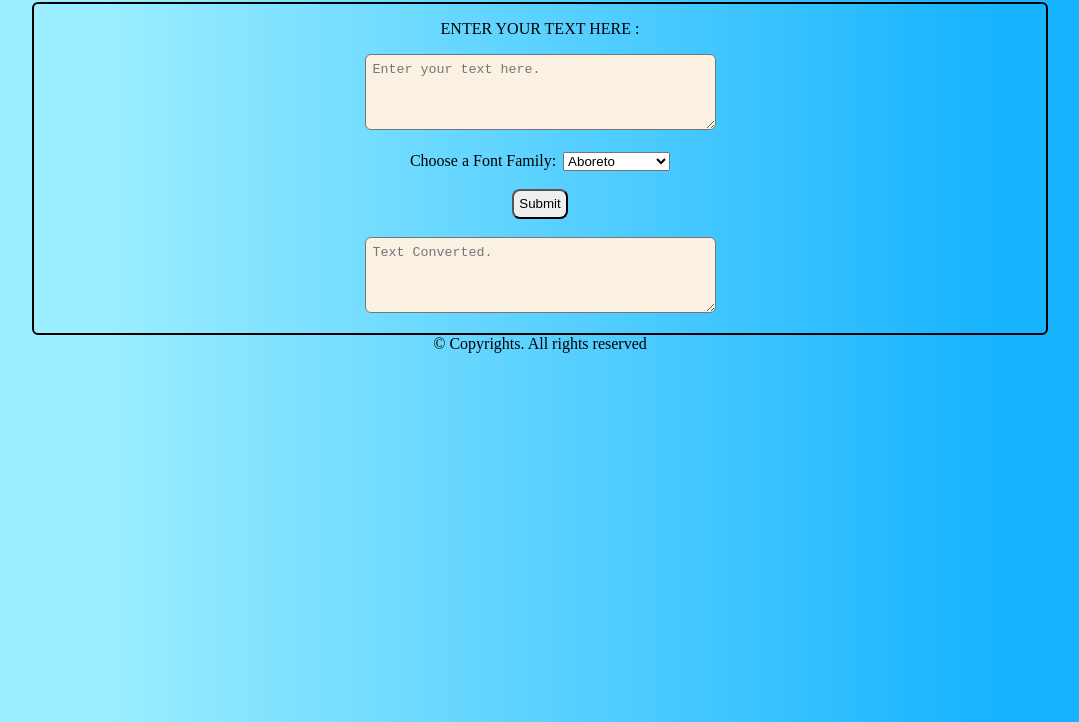
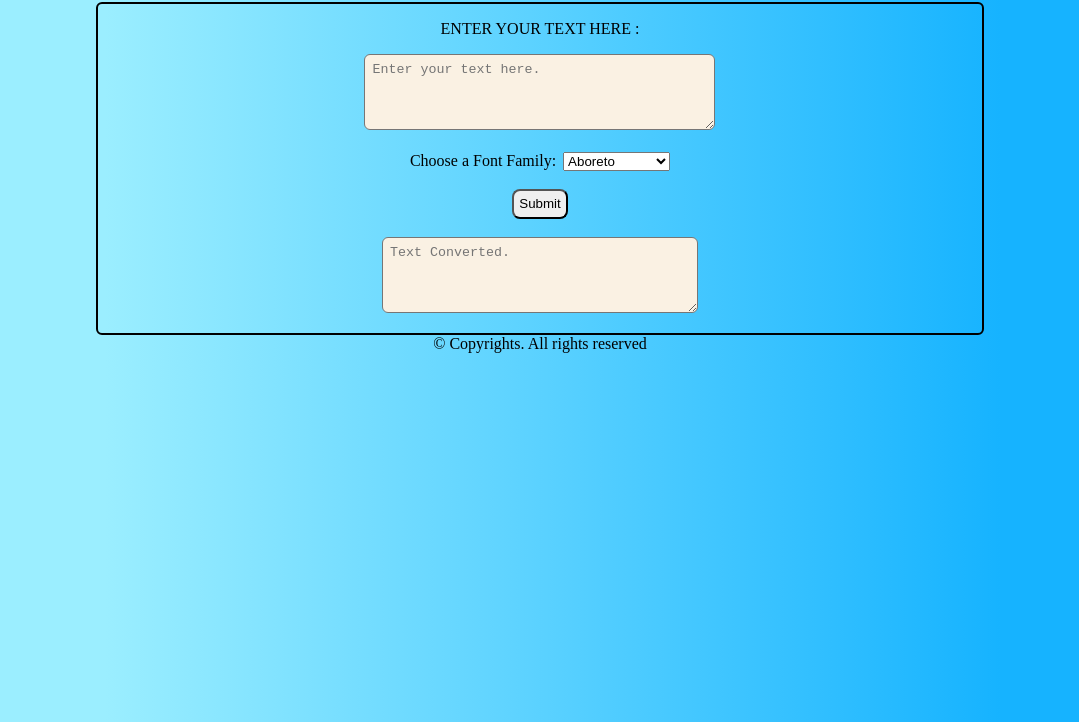
Before and after one commit to Rahmath-001/DOM, a plain HTML site: page Day-2/fontconverter/index.html in a window 1280 px wide. Shown: the part 78-800 px from the top of the page, without its empty margins (100-1179 px from the left). Drawn offline with Linux system fonts and the light colour scheme; a web font is replaced by a local one.

Commit message:
making of leaderboard

```diff
--- a/Day-2/fontconverter/style.css
+++ b/Day-2/fontconverter/style.css
@@ -6,7 +6,7 @@ body {
 
 form {
     border: 2px black solid;
-    width: 80%;
+    width: 70%;
     border-radius: 6px ;
     padding-bottom: 16px;
 }
@@ -26,7 +26,8 @@ form {
 
 #newtext {
     border-radius: 6px;
-    max-width: 56%;
+    width: 300px;
+    /* max-width: 56%; */
     padding: 7px;
     background-color: #faf1e3;
 }
--- a/Day-3/ranking.js
+++ b/Day-3/ranking.js
@@ -10,6 +10,8 @@ function newRankings(winnerData, newWinner) {
     winnerData.sort((a, b) => a.attempts - b.attempts);
 
     temp[0] = winnerData[0];
+
+    localStorage.getItem(username)
 
     for (let i = 1; i < winnerData.length; i++) {
         if (winnerData[i].attempts === winnerData[i - 1].attempts) {
```
Also changed, not shown: Day-3/index.html (+0 -2 lines), Day-3/leaderboard.html (deleted).
